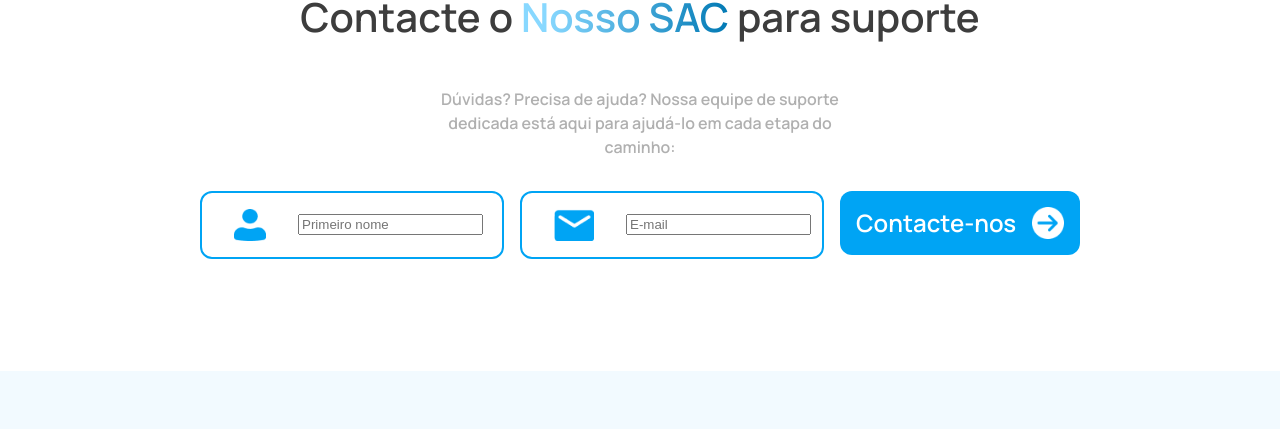
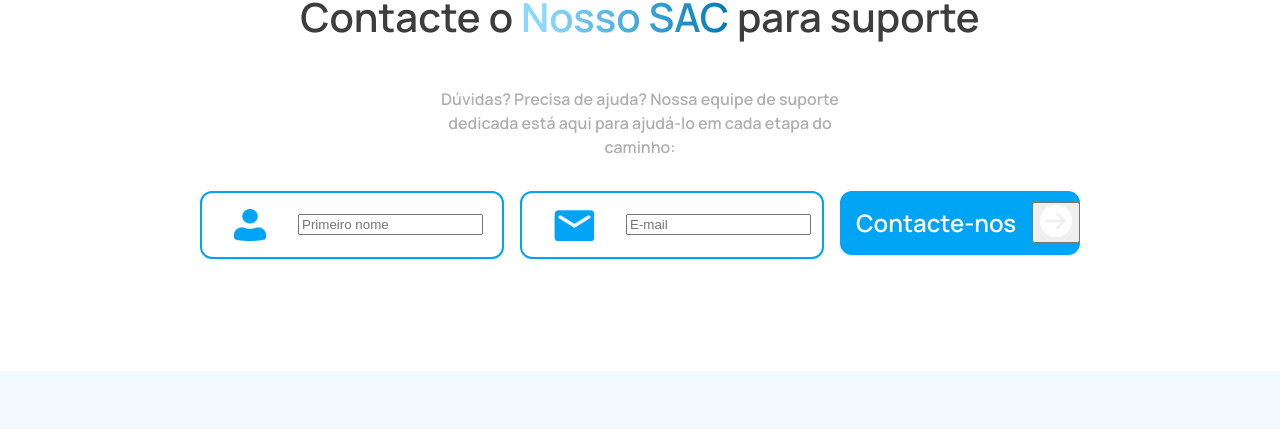
Before and after one commit to capella-marcosfilipe/healnet, a plain HTML site: page index.html in a window 1280 px wide. Shown: the part 2822-3251 px from the top of the page. Drawn offline with Linux system fonts and the light colour scheme.

Commit message:
botao de submit no icone de seta criado

```diff
--- a/index.html
+++ b/index.html
@@ -304,7 +304,9 @@
         </div>
         <div class="contatos__contacte-nos">
           <p>Contacte-nos</p>
-          <img src="assets/midias/seta.png" alt="" />
+          <button type="submit">
+            <img src="assets/midias/seta.png" alt="" />
+          </button>
         </div>
       </div>
     </section>
```
